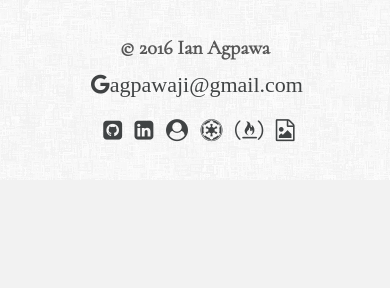
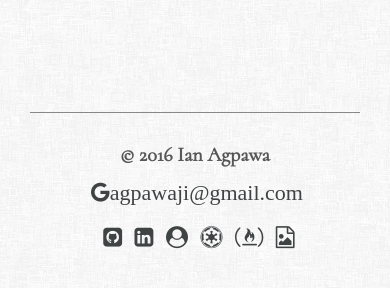
Before and after one commit to TheArtilect/portfolioN, a Python web app: template templates/index.html in a window 390 px wide. Shown: the part 693-981 px from the top of the page. Before the commit the page ends 835 px from the top, so only its background shows below. Run offline with Jinja, Linux system fonts and the light colour scheme; the template is opened without the code that fills it, so the values that code supplies are empty; some libraries are stand-ins or nearby versions.

Commit message:
refactor: Clean up of index template code

```diff
--- a/static/css/media.css
+++ b/static/css/media.css
@@ -147,6 +147,10 @@
         display: block;
     }
 
+    .media-text{
+        padding-top: 3vh;
+    }
+
     #featured-works-p{
         display: none;
     }
@@ -163,7 +167,7 @@
 
     .inside-pj{
         text-align: center;
-        padding-left: 28%;
+        margin-left: 20vw;
         padding-top: 15%;
     }
 
@@ -200,20 +204,9 @@
         text-align: center;
     }
 
-    /*.special-pj{
-        margin-top: 8vh;
-    }*/
-
-    /*.featured-works{
-        margin-top: -10vh;
-    }*/
-
-
-
     .footer{
-        margin-top: -7vh;
+        margin-top: -5vh;
     }
-
 
     .project{
         margin-bottom: 10vh;
--- a/templates/index.html
+++ b/templates/index.html
@@ -1,10 +1,10 @@
-
 {% extends "base.html" %}
-
 {% block content %}
-        <p id='showcase' class='media-text media-text-special text-center text-muted'>Featured Works</p>
-
-        <div class='col-md-8 col-md-offset-2 special-pj project' data-toggle='modal' data-target='#Modal'
+<p id='showcase' class='media-text media-text-special text-center text-muted'>
+    Featured Works
+</p>
+<div class='col-md-8 col-md-offset-2 special-pj project' data-toggle='modal'
+    data-target='#Modal'
     data-title='{{special.title}}'
     data-thumbnail='{{special.thumbnail}}'
     data-description='{{special.description}}'
@@ -15,29 +15,26 @@
     data-tools="{{special.tools}}"
     data-articles={{special.articles}}
     data-linkname="{{special.link_name}}">
-
-
     <div class='inside inside-special inside-s text-center col-md-12'>
-
         <h1 class='inside-text inside-text-special'>{{special.title}}</h1>
         <h3 class='inside-text'>{{special.description}}</h3>
     </div>
-
-            <img class='img-responsive proj-img special-img' src="/static/images/images-jpg/{{special.thumbnail}}.jpg">
-            <p class='media-text media-text-special text-center text-muted'>{{special.title}}</p>
+    <img class='img-responsive proj-img special-img'
+        src="/static/images/images-jpg/{{special.thumbnail}}.jpg">
+    <p class='media-text media-text-special text-center text-muted'>
+        {{special.title}}
+    </p>
     <br class='hide'>
 </div>
-
 <br>
-
 <section class='container-fluid'>
 <div class="col-md-12 text-left"  id="featured">
     <p id='featured-works-p' class="text-left text-muted">Featured Works</p>
     <hr class='hide'>
-
     <div class="row text-center">
         {% for project in featured %}
-            <div class='col-md-3 featured-pj project' data-toggle='modal' data-target='#Modal'
+        <div class='col-md-3 featured-pj project' data-toggle='modal'
+            data-target='#Modal'
             data-title='{{project.title}}'
             data-thumbnail='{{project.thumbnail}}'
             data-description='{{project.description}}'
@@ -59,6 +56,7 @@
         </div>
         {% endfor %}
     </div>
+    <hr class='media-text'>
 </div>
 </section>
 
```
Also changed, not shown: static/css/style.css (+0 -9 lines). Lines whose indentation alone changed are shown as unchanged.
